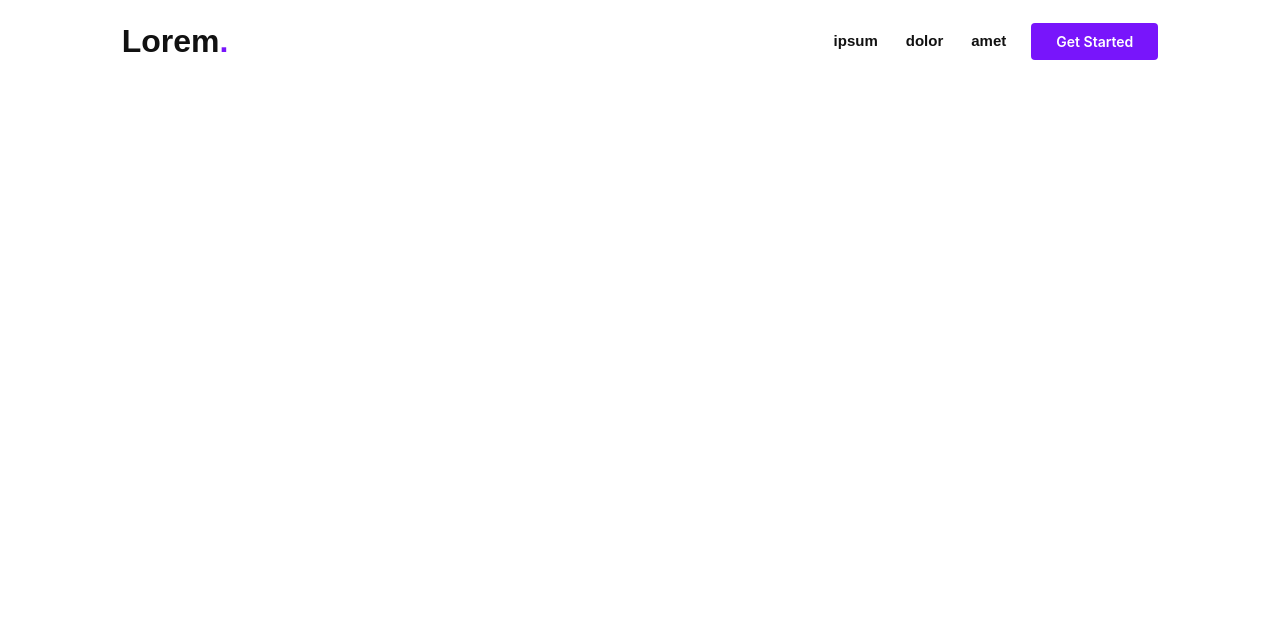
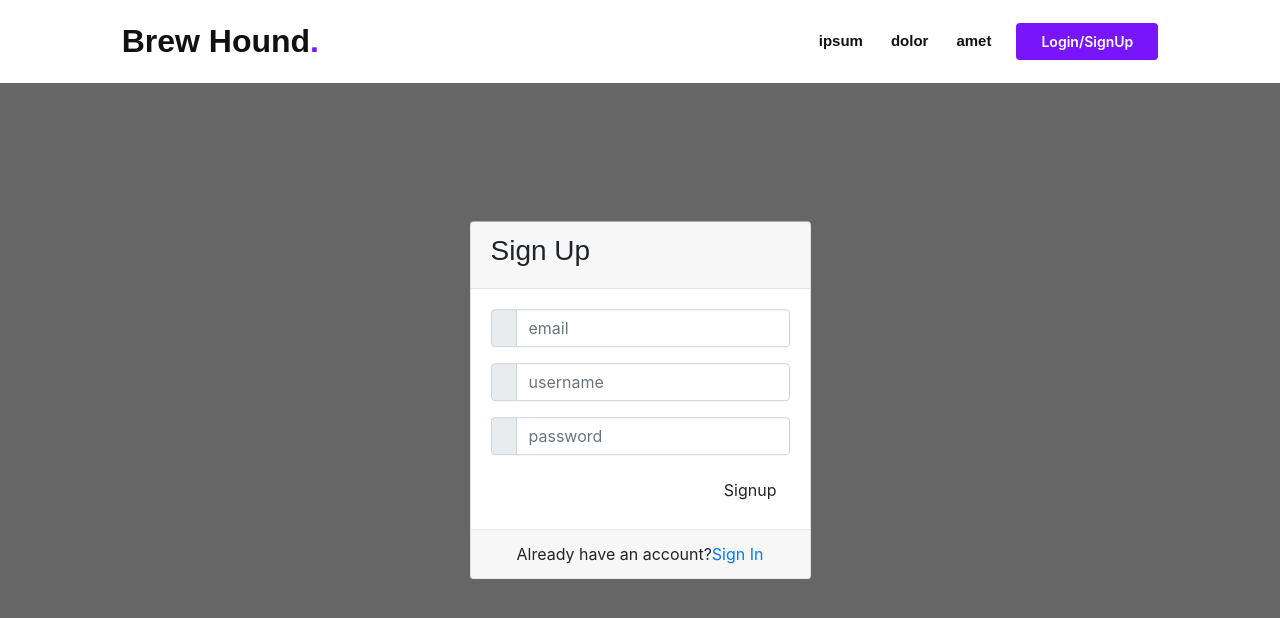
Before and after one commit to jaxonlee179/brewhound-2, a React (Create React App) app in the folder client/: page /signup in a window 1280 px wide. Shown: the top 618 px of the page. Built offline with nearby package versions, Linux system fonts and the light colour scheme.

Commit message:
signin/signup

```diff
--- a/client/src/App.js
+++ b/client/src/App.js
@@ -2,7 +2,8 @@ import React from 'react';
 import { BrowserRouter as Router, Switch, Route } from 'react-router-dom';
 import Navbar from './components/Navbar';
 import Home from './pages/Home';
-
+import Login from './pages/Login';
+import SignUp from './pages/Signup';
 function App() {
   return (
 
@@ -11,6 +12,8 @@ function App() {
         <Navbar />
         <Switch>
           <Route exact path='/' component={Home} />
+          <Route exact path="/login" component={Login} />
+          <Route exact path="/signup" component={SignUp} />
         </Switch>
       </>
       </Router>
--- a/client/src/components/Navbar.js
+++ b/client/src/components/Navbar.js
@@ -1,8 +1,11 @@
-import React from 'react';
+import React  from 'react';
+
+import { Link } from "react-router-dom";
 
 
 
-function Nav() {
+const Nav = () => {
+
 
     return (
         <header className="fixed-top" id="header">
@@ -10,7 +13,7 @@ function Nav() {
           <div className="row justify-content-center">
             <div className="col-xl-10 d-flex align-items-center">
               <h1 className="logo mr-auto">
-                <a href="#">Lorem<span>.</span></a>
+                <a><Link to ="/">Brew Hound</Link><span>.</span></a>
               </h1>
               <nav className="nav-menu d-none d-lg-block">
                 <ul>
@@ -19,7 +22,9 @@ function Nav() {
                   <li><a href="#">amet</a></li>
                 </ul>
               </nav>
-              <a href="#" className="get-started-btn">Get Started</a>
+              <Link className="get-started-btn" to="/login">Login/SignUp</Link>
+
+
             </div>
           </div>
         </div>
--- a/client/src/index.css
+++ b/client/src/index.css
@@ -15,6 +15,16 @@ a {
 
 a:hover {
   text-decoration: none;
+}
+.sign-form {
+  margin: 0;
+  position: absolute;
+  top: 50%;
+  left: 50%;
+  -ms-transform: translate(-50%, -50%);
+  transform: translate(-50%, -50%);
+
+
 }
 
 h1,
--- a/client/src/pages/Home.js
+++ b/client/src/pages/Home.js
@@ -1,5 +1,5 @@
 import React from 'react';
-
+import { Link } from "react-router-dom";
 
 const Home = () => {
     return (
@@ -14,7 +14,7 @@ const Home = () => {
                     Integer a justo vehicula, cursus augue sit amet, aliquet
                     tortor
                   </h2>
-                  <a href="#" className="btn-get-started">Get Started</a>
+                  <Link to ="/" className="btn-get-started">Get Started</Link>
                 </div>
               </div>
             </div>
--- a/client/src/pages/Login.js
+++ b/client/src/pages/Login.js
@@ -1 +1,56 @@
-//TBD
+import React from 'react';
+
+import { Link } from "react-router-dom";
+
+
+const LoginForm = () =>{
+
+    return (
+      <>
+      <section id="hero" className="d-flex align-items-center">
+      <div className="container sign-form">
+	      <div className="d-flex justify-content-center h-100">
+		    <div className="card">
+			  <div className="card-header">
+				<h3>Sign In</h3>
+			</div>
+			<div className="card-body">
+				<form>
+					<div className="input-group form-group">
+						<div className="input-group-prepend">
+							<span className="input-group-text"><i class="fas fa-user"></i></span>
+						</div>
+						<input type="text" className="form-control" placeholder="username"/>
+
+					</div>
+					<div className="input-group form-group">
+						<div className="input-group-prepend">
+							<span className="input-group-text"><i class="fas fa-key"></i></span>
+						</div>
+						<input type="password" className="form-control" placeholder="password"/>
+					</div>
+					<div className="form-group">
+						<input type="submit" value="Login" class="btn float-right login_btn"/>
+					</div>
+				</form>
+			</div>
+			<div className="card-footer">
+				<div className="d-flex justify-content-center links">
+					Don't have an account?<Link to ={"/signup"}>Sign Up</Link>
+				</div>
+				<div class className="d-flex justify-content-center">
+
+				</div>
+			</div>
+		</div>
+	</div>
+</div>
+</section>
+
+
+      </>
+
+);
+};
+
+export default LoginForm;
--- a/client/src/pages/Signup.js
+++ b/client/src/pages/Signup.js
@@ -1 +1,63 @@
-//TBD
+import React from 'react';
+
+import { Link } from "react-router-dom";
+
+
+const SignUp = () =>{
+
+    return (
+      <>
+        <section id="hero" className="d-flex align-items-center">
+      <div className="container sign-form">
+	      <div className="d-flex justify-content-center h-100">
+		    <div className="card">
+			  <div className="card-header">
+				<h3>Sign Up</h3>
+			</div>
+			<div className="card-body">
+				<form>
+                    <div className="input-group form-group">
+						<div className="input-group-prepend">
+							<span className="input-group-text"><i class="fas fa-key"></i></span>
+						</div>
+						<input type="email" className="form-control" placeholder="email"/>
+					</div>
+					<div className="input-group form-group">
+						<div className="input-group-prepend">
+							<span className="input-group-text"><i class="fas fa-user"></i></span>
+						</div>
+						<input type="text" className="form-control" placeholder="username"/>
+
+					</div>
+					<div className="input-group form-group">
+						<div className="input-group-prepend">
+							<span className="input-group-text"><i class="fas fa-key"></i></span>
+						</div>
+						<input type="password" className="form-control" placeholder="password"/>
+					</div>
+					<div className="form-group">
+						<input type="submit" value="Signup" class="btn float-right"/>
+					</div>
+				</form>
+			</div>
+			<div className="card-footer">
+				<div className="d-flex justify-content-center links">
+					Already have an account?
+                    <Link to ={"/login"}>Sign In</Link>
+				</div>
+				<div class className="d-flex justify-content-center">
+
+				</div>
+			</div>
+		</div>
+	</div>
+</div>
+</section>
+
+
+      </>
+
+);
+};
+
+export default SignUp;
```
